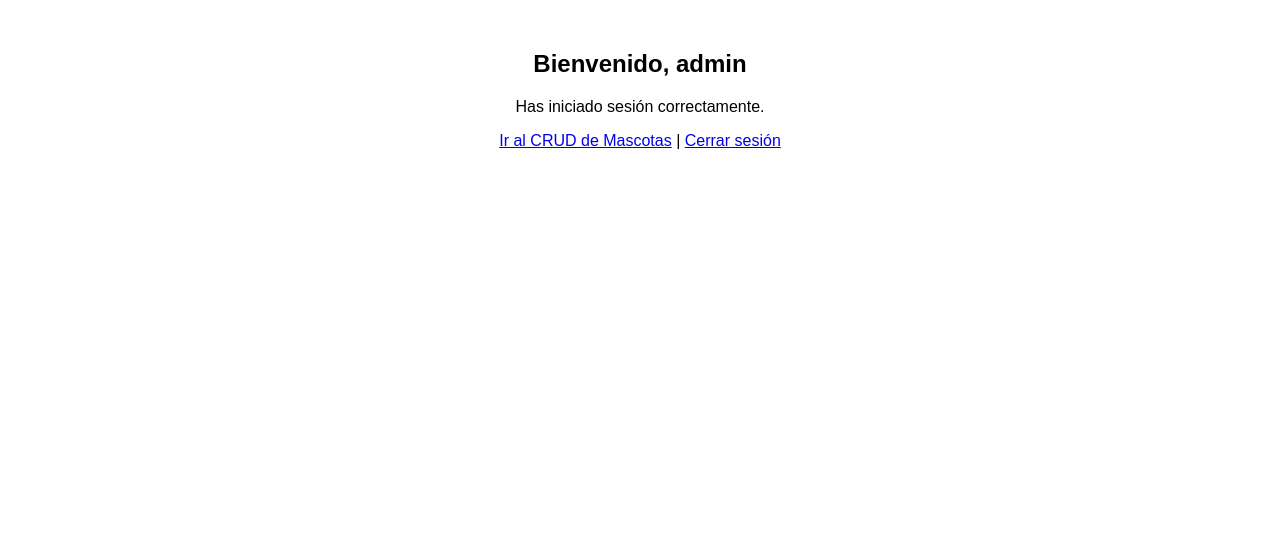
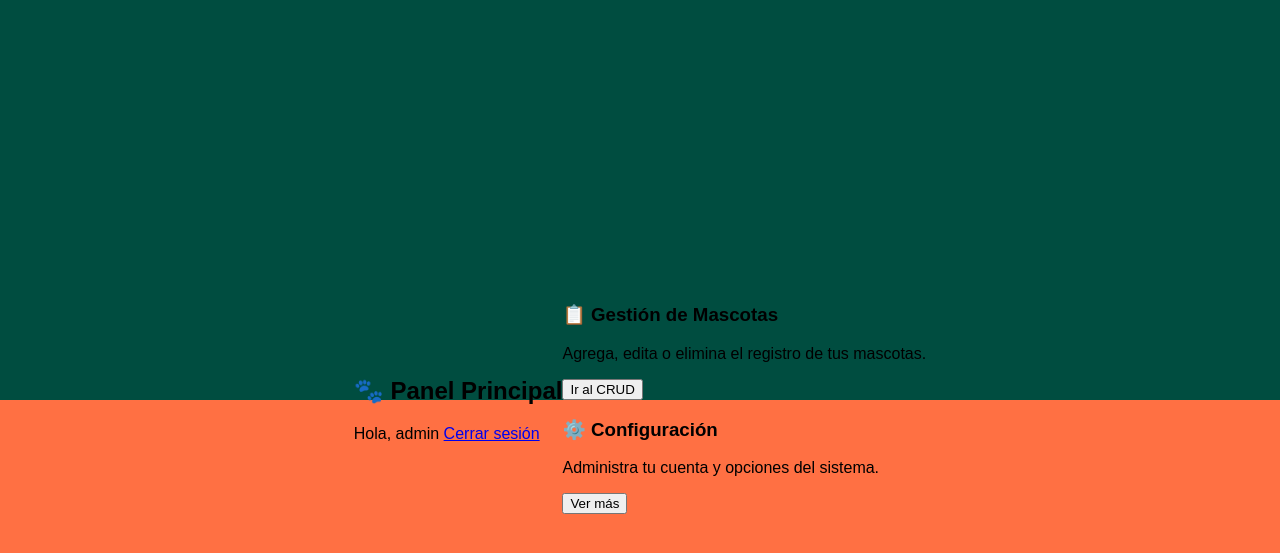
Before and after one commit to Dilan-Herrera/Crud_Login, a Flask app: page /dashboard in a window 1280 px wide. Shown: the top 553 px of the page. Run offline with Flask 3, Linux system fonts and the light colour scheme; a user stored in the database is signed in.

Commit message:
IMPROVE THE DASHBOARD PAGE

```diff
--- a/templates/dashboard.html
+++ b/templates/dashboard.html
@@ -2,12 +2,30 @@
 <html lang="es">
 <head>
     <meta charset="UTF-8">
-    <title>Panel de Usuario</title>
+    <title>Panel Principal</title>
+    <link rel="stylesheet" href="{{ url_for('static', filename='style.css') }}">
 </head>
-<body style="font-family: Arial; text-align:center; margin-top: 50px;">
-    <h2>Bienvenido, {{ username }}</h2>
-    <p>Has iniciado sesión correctamente.</p>
-    <a href="/mascotas">Ir al CRUD de Mascotas</a> |
-    <a href="/logout">Cerrar sesión</a>
+<body>
+    <div class="navbar">
+        <h2>🐾 Panel Principal</h2>
+        <div>
+            <span>Hola, {{ username }}</span>
+            <a href="{{ url_for('logout') }}" class="btn-logout">Cerrar sesión</a>
+        </div>
+    </div>
+
+    <div class="dashboard-container">
+        <div class="card" onclick="window.location.href='{{ url_for('lista_mascotas') }}'">
+            <h3>📋 Gestión de Mascotas</h3>
+            <p>Agrega, edita o elimina el registro de tus mascotas.</p>
+            <button class="btn-primary">Ir al CRUD</button>
+        </div>
+
+        <div class="card" onclick="alert('Otras funciones próximamente...')">
+            <h3>⚙️ Configuración</h3>
+            <p>Administra tu cuenta y opciones del sistema.</p>
+            <button class="btn-secondary">Ver más</button>
+        </div>
+    </div>
 </body>
 </html>
```
